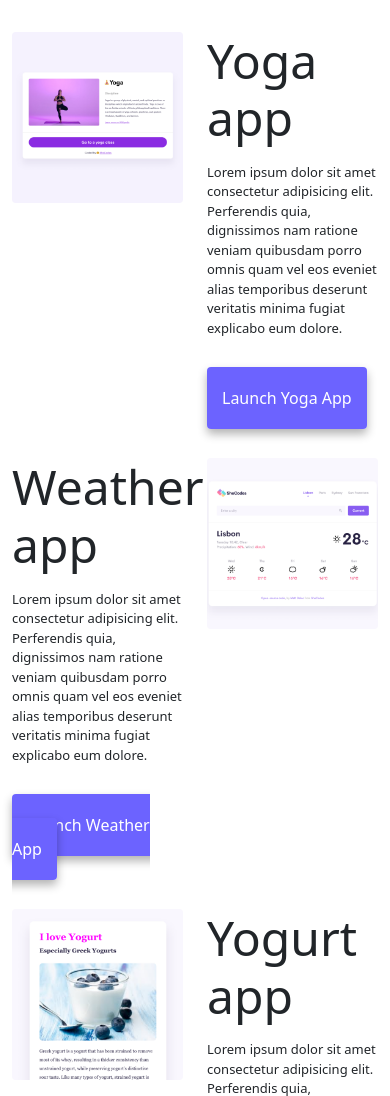
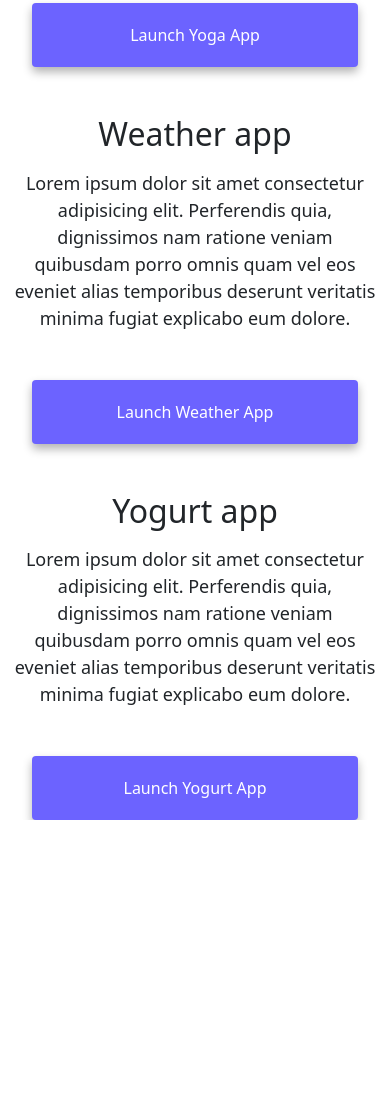
Before and after one commit to jingshiunming/week3-SEO-homework, a plain HTML site: page index.html in a window 390 px wide. Shown: the part 723-1819 px from the top of the page. After the commit the page ends 1543 px from the top, so only its background shows below. Drawn offline with nearby package versions, Linux system fonts and the light colour scheme.

Commit message:
final changes on css

```diff
--- a/index.html
+++ b/index.html
@@ -84,14 +84,14 @@
     </div>
     <div class="container">
       <div class="row">
-        <div class="col-6">
+        <div class="col-sm-6">
           <img
             src="image/yoga.png"
             alt="Yoga Project"
-            class="img-fluid rounded"
+            class="img-fluid rounded d-none d-sm-block"
           />
         </div>
-        <div class="col-6">
+        <div class="col-sm-6">
           <h2 class="mb-3">Yoga app</h2>
           <p>
             Lorem ipsum dolor sit amet consectetur adipisicing elit. Perferendis
@@ -100,12 +100,14 @@
             explicabo eum dolore.
           </p>
           <div class="mt-5">
-            <a href="#" class="primary-link" title="Yoga">Launch Yoga App</a>
+            <a href="#" class="primary-link project-link" title="Yoga"
+              >Launch Yoga App</a
+            >
           </div>
         </div>
       </div>
       <div class="row mt-5">
-        <div class="col-6">
+        <div class="col-sm-6">
           <h2 class="mb-3">Weather app</h2>
           <p>
             Lorem ipsum dolor sit amet consectetur adipisicing elit. Perferendis
@@ -114,28 +116,28 @@
             explicabo eum dolore.
           </p>
           <div class="mt-5">
-            <a href="#" class="primary-link" title="Weather"
+            <a href="#" class="primary-link project-link" title="Weather"
               >Launch Weather App</a
             >
           </div>
         </div>
-        <div class="col-6">
+        <div class="col-sm-6">
           <img
             src="image/weather.png"
             alt="Weather Project"
-            class="img-fluid rounded"
+            class="img-fluid rounded d-none d-sm-block"
           />
         </div>
       </div>
       <div class="row mt-5">
-        <div class="col-6">
+        <div class="col-sm-6">
           <img
             src="image/yogurt.png"
             alt="Yogurt Project"
-            class="img-fluid rounded"
+            class="img-fluid rounded d-none d-sm-block"
           />
         </div>
-        <div class="col-6">
+        <div class="col-sm-6">
           <h2 class="mb-3">Yogurt app</h2>
           <p>
             Lorem ipsum dolor sit amet consectetur adipisicing elit. Perferendis
@@ -144,7 +146,7 @@
             explicabo eum dolore.
           </p>
           <div class="mt-5">
-            <a href="#" class="primary-link" title="Weather"
+            <a href="#" class="primary-link project-link" title="Weather"
               >Launch Yogurt App</a
             >
           </div>
--- a/styles.css
+++ b/styles.css
@@ -52,6 +52,10 @@ p {
   color: white;
 }
 
+.primary-link:hover {
+  color: white;
+}
+
 .secondary-link {
   border-radius: 4px;
   padding: 20px 15px;
@@ -88,7 +92,22 @@ p {
 }
 
 @media (max-width: 576px) {
+  h1 {
+    font-size: 48px;
+    line-height: 1.5;
+  }
+  h2 {
+    font-size: 32px;
+    text-align: center;
+  }
+
   p {
-    font-size: 13px;
+    text-align: center;
+  }
+
+  .project-link {
+    display: block;
+    text-align: center;
+    margin: 0 20px;
   }
 }
```
Also changed, not shown: about.html (+3 -3 lines).
